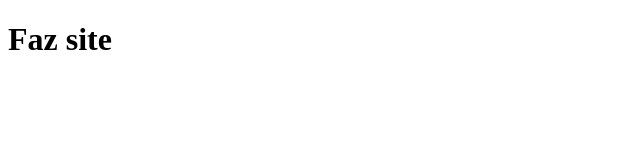
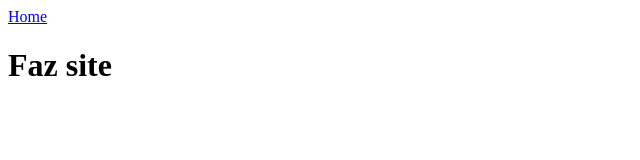
Before and after one commit to mthzinn/gitbr, a plain HTML site: page index.html in a window 1280 px wide. Shown: the whole page, without its empty margins (0-640 px from the left). Drawn offline with Linux system fonts and the light colour scheme.

Commit message:
feat: estruturado o index

```diff
--- a/index.html
+++ b/index.html
@@ -7,7 +7,17 @@
     <title>git</title>
 </head>
 <body>
-    <h1>Faz site</h1>
+    <header>
+   <nav>
+    <a href="index.html">Home</a>
+   </nav>
+</header>
+<main>
+<h1>Faz site</h1>
+</main>
+<footer>
+
+</footer>
 
 </body>
 </html>
```
